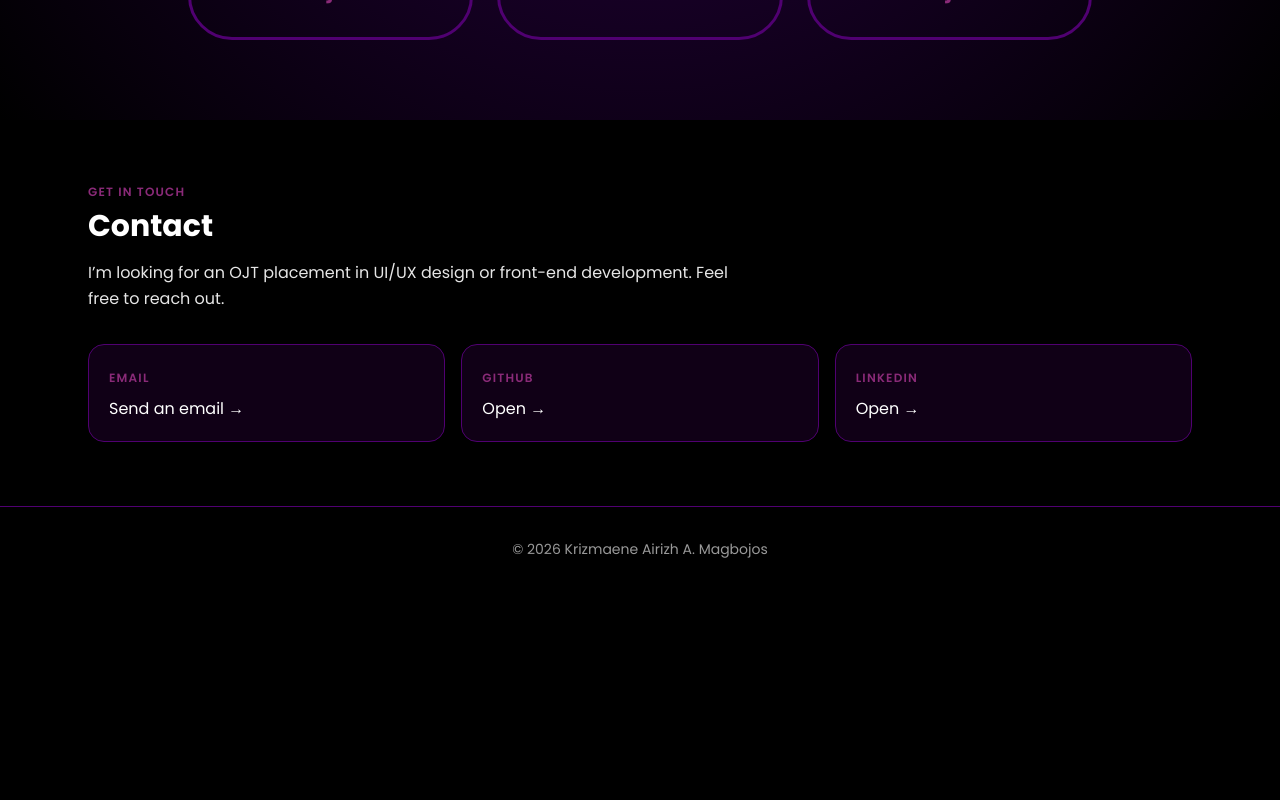
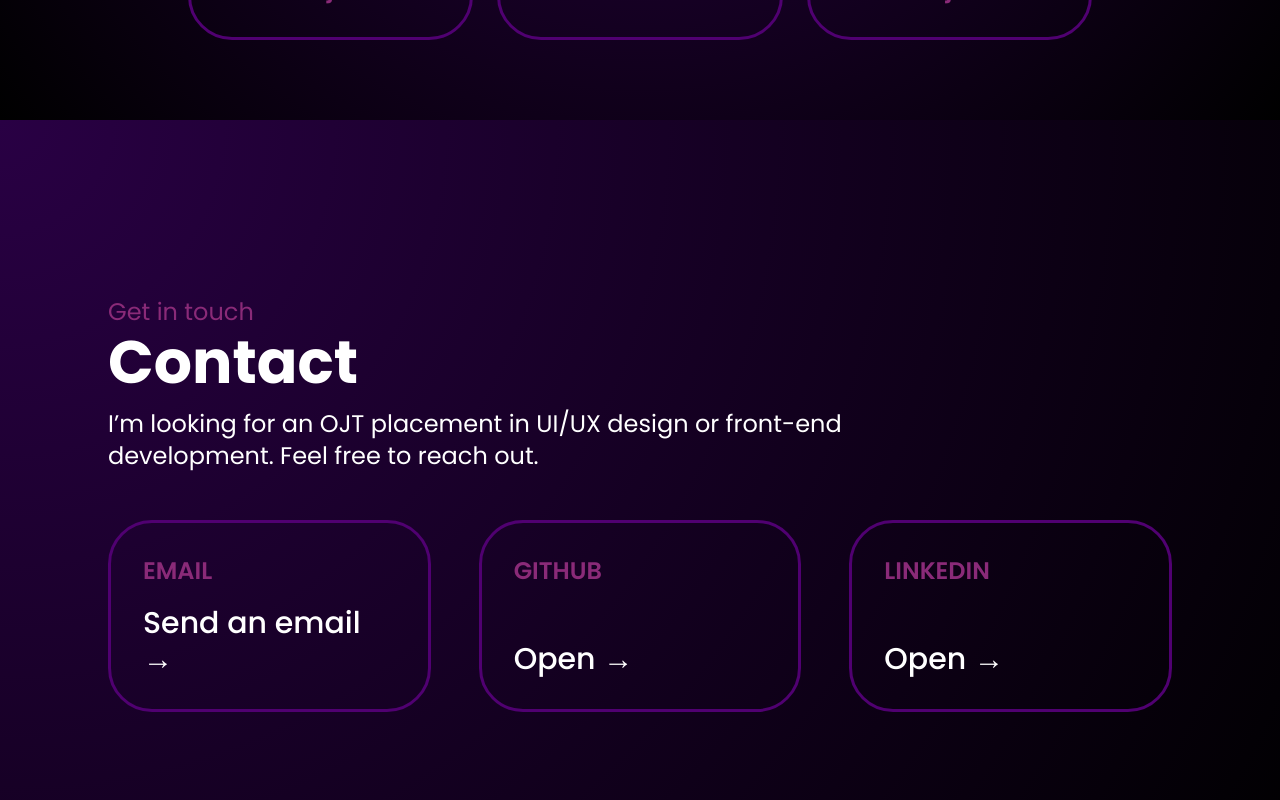
Before and after one commit to Krizmaene/portfolio, a React (Vite) app: page / in a window 1280 px wide. Shown: the part 3600-4400 px from the top of the page. Before the commit the page ends 4191 px from the top, so only its background shows below. Built offline with nearby package versions, Linux system fonts and the light colour scheme.

Commit message:
Redesign contact and footer

```diff
--- a/src/components/Contact.jsx
+++ b/src/components/Contact.jsx
@@ -18,37 +18,41 @@ const contactLinks = [
 
 function Contact() {
   return (
-        <section id="contact" className="mx-auto max-w-6xl scroll-mt-20 px-6 py-12 md:py-16">
-            <p className="mb-2 text-xs font-semibold uppercase tracking-widest text-accent">
-                Get in touch
-            </p>
-            <h2 className="text-3xl font-bold">
-                Contact
-            </h2>
+    <section id="contact" className="bg-contact min-h-screen pb-16 pt-32 xl:pt-44">
+      <div className="container-x">
+        <p className="text-base text-accent xl:text-2xl">Get in touch</p>
+        <h2 className="mt-1 text-4xl font-bold xl:text-6xl">Contact</h2>
 
-            <p className="mt-4 max-w-2xl leading-relaxed text-white/90">
-                I’m looking for an OJT placement in UI/UX design or front-end development. Feel free to reach out.
+        <p className="mt-4 max-w-3xl text-base xl:text-2xl">
+          I’m looking for an OJT placement in UI/UX design or front-end
+          development. Feel free to reach out.
         </p>
 
-            <ul className="mt-8 grid gap-4 sm:grid-cols-3">
+        {/* 1 column on phones, 3 on larger screens */}
+        <ul className="mt-8 grid gap-6 md:grid-cols-3 xl:mt-12 xl:gap-12">
           {contactLinks.map((link) => (
             <li key={link.label}>
               <a
                 href={link.href}
                 target={link.label === 'Email' ? undefined : '_blank'}
                 rel="noreferrer"
-                            className="group block rounded-2xl border border-brand bg-brand/20 p-5 transition hover:-translate-y-1 hover:border-accent"
+                aria-label={`${link.label}: ${link.value}`}
+                title={link.value}
+                className="group flex h-40 flex-col justify-between rounded-[2rem] border-[3px]
+                           border-brand p-6 transition hover:-translate-y-1
+                           hover:border-accent xl:h-48 xl:rounded-[2.75rem] xl:p-8"
               >
-                            <span className="text-xs font-semibold uppercase tracking-widest text-accent">
+                <span className="text-lg font-semibold uppercase text-accent xl:text-2xl">
                   {link.label}
                 </span>
-                            <span className="mt-2 block break-all text-white">
-                                {link.label === 'Email' ? 'Send an email →' : 'Open →'}
+                <span className="text-lg font-medium group-hover:underline xl:text-3xl">
+                  {link.label === 'Email' ? 'Send an email' : 'Open'} →
                 </span>
               </a>
             </li>
           ))}
         </ul>
+      </div>
     </section>
   )
 }
--- a/src/components/Footer.jsx
+++ b/src/components/Footer.jsx
@@ -1,9 +1,9 @@
 function Footer() {
-    return (
-        <footer className="border-t border-brand py-8 text-center text-sm text-white/60">
-            © {new Date().getFullYear()} Krizmaene Airizh A. Magbojos
-        </footer>
-    )
+  return (
+    <footer className="border-t border-brand bg-black py-8 text-center text-sm text-white/60">
+      © {new Date().getFullYear()} Krizmaene Airizh A. Magbojos
+    </footer>
+  )
 }
 
 export default Footer
```
Lines whose indentation alone changed are shown as unchanged.
